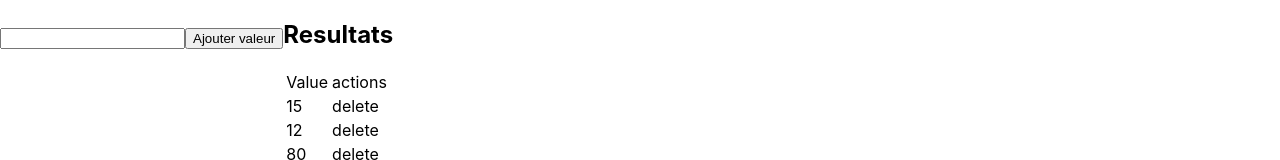
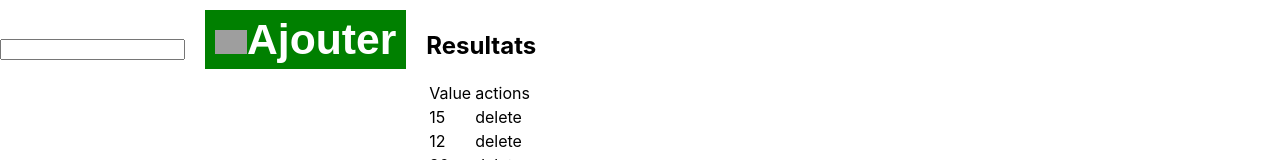
Before and after one commit to zague77/app, a React (Create React App) app: page / in a window 1280 px wide. Shown: the top 160 px of the page. Built offline with nearby package versions, Linux system fonts and the light colour scheme; grey boxes are pictures that could not be loaded.

Commit message:
4.SubmitButton 14h22

```diff
--- /dev/null
+++ b/src/app/components/SubmitButton/SubmitButton.js
@@ -0,0 +1,39 @@
+
+
+import React from 'react'
+import PropTypes from 'prop-types'
+
+// rfcp
+//
+
+
+const SubmitButton = (props) => {
+    return (
+        <button type="submit" className="sbutton" style={{
+            backgroundColor: props.backColor,
+            border: 'none',
+            color: 'white',
+            fontSize: '32pt',
+            fontWeight: '900',
+            padding: '5px 10px',
+            boxshadow: '10px 10px 25px grey',
+            margin: '10px 20px'
+        }}>
+            {props.children}
+        </button>
+    );
+};
+
+
+
+SubmitButton.propTypes = {
+    children: PropTypes.node.isRequired,
+    backColor: PropTypes.string.isRequired
+
+}
+
+
+SubmitButton.defaultProps = { backColor: 'green' }
+
+
+export default SubmitButton;
--- a/src/app/components/Values/Values.tsx
+++ b/src/app/components/Values/Values.tsx
@@ -1,5 +1,6 @@
 import React from 'react'
 import Button from '../Button/Button'
+import SubmitButton from '../SubmitButton/SubmitButton';
 import styles from './Values.module.css';
 interface Props {
   values: Array<number>
@@ -14,13 +15,17 @@ export const Values: React.FunctionComponent<Props> = props => {
       <form onSubmit={(evt) => {
         evt.preventDefault()
         console.log(evt)
-        const target =  evt.target as typeof evt.target & {
-          inputValueToAdd : { value : number };
+        const target = evt.target as typeof evt.target & {
+          inputValueToAdd: { value: number };
         };
         props.addValue(target.inputValueToAdd.value)
       }}>
         <input type="number" name="inputValueToAdd" />
-        <button type="submit">Ajouter valeur</button>
+        {/* <button type="submit">Ajouter valeur</button> */}
+
+        <SubmitButton><img src="https://cdn4.iconfinder.com/data/icons/simplicio/128x128/file_add.png" style={{width:'32px'}}/>Ajouter</SubmitButton>
+
+
       </form>
     </div>
     <div className={styles.ValuesViewer}>
```
